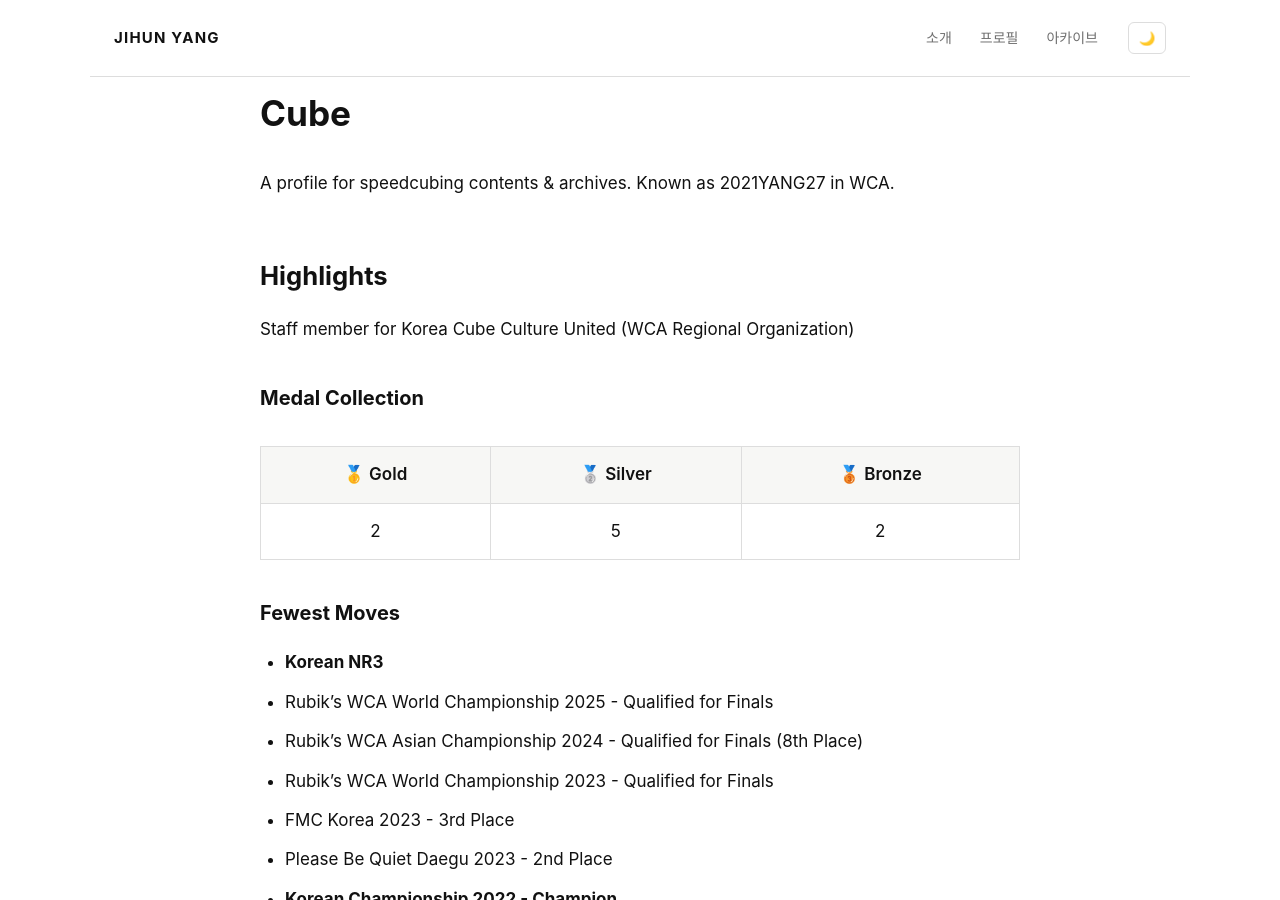
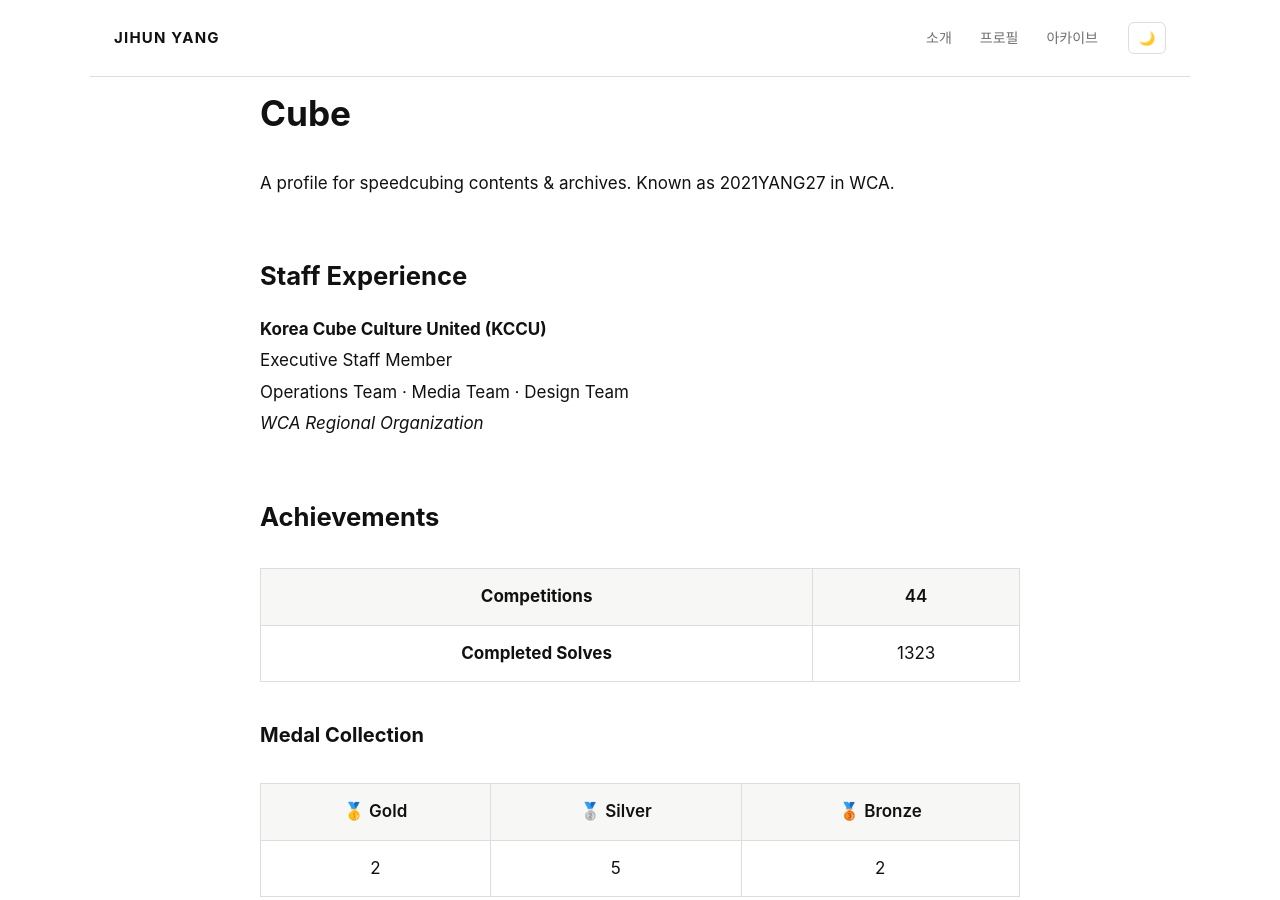
Before and after one commit to JihunYangKR/JihunYangKR.github.io, a Jekyll site: the page built from _profiles/2021yang27.md, in a window 1280 px wide and 900 px high, scrolled down 662 px. Built offline with Jekyll 4.4.1, drawn with Linux system fonts in a browser that asks for light colours.

Commit message:
Update 2021yang27.md

```diff
--- a/_profiles/2021yang27.md
+++ b/_profiles/2021yang27.md
@@ -13,9 +13,18 @@ archive: true
 A profile for speedcubing contents & archives.
 Known as 2021YANG27 in WCA.
 
-## Highlights
+## Staff Experience
 
-Staff member for Korea Cube Culture United (WCA Regional Organization)
+**Korea Cube Culture United (KCCU)**
+Executive Staff Member
+Operations Team · Media Team · Design Team
+*WCA Regional Organization*
+
+## Achievements
+
+| **Competitions** | 44 |
+|:---:|:---:|
+| **Completed Solves** | 1323 |
 
 ### Medal Collection
 
```
